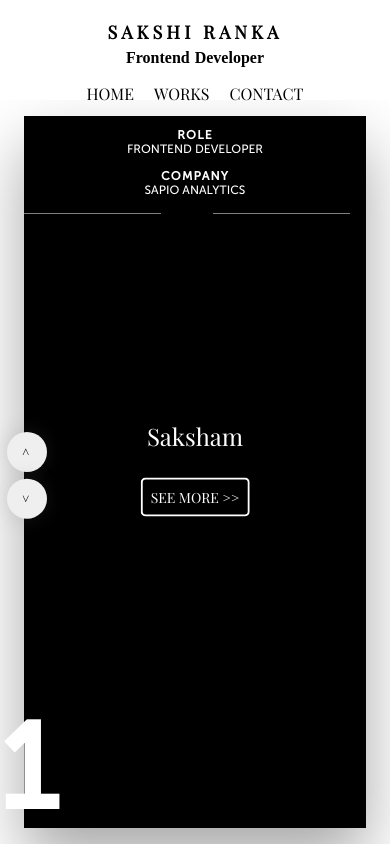
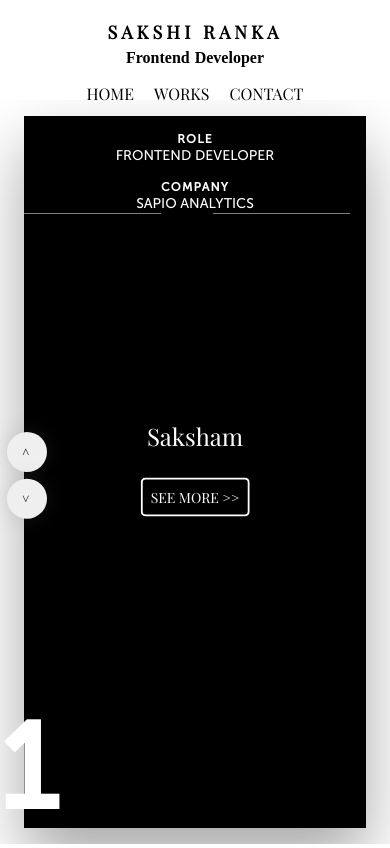
Before and after one commit to imsranka/portfolio-website, a Next.js app: page /work in a window 390 px wide. Built offline with nearby package versions, Linux system fonts and the light colour scheme.

Commit message:
minor style change

```diff
--- a/styles/Works.module.css
+++ b/styles/Works.module.css
@@ -253,10 +253,11 @@ div.work_slide_in {
     color: var(--primary-white);
     /* right: 0; */
   }
-  .work_slide_role,
+
+  /* .work_slide_role,
   .work_slide_company {
     font-size: 12px;
-  }
+  } */
 
   .see_more_btn {
     /* font-size: 14px; */
```
